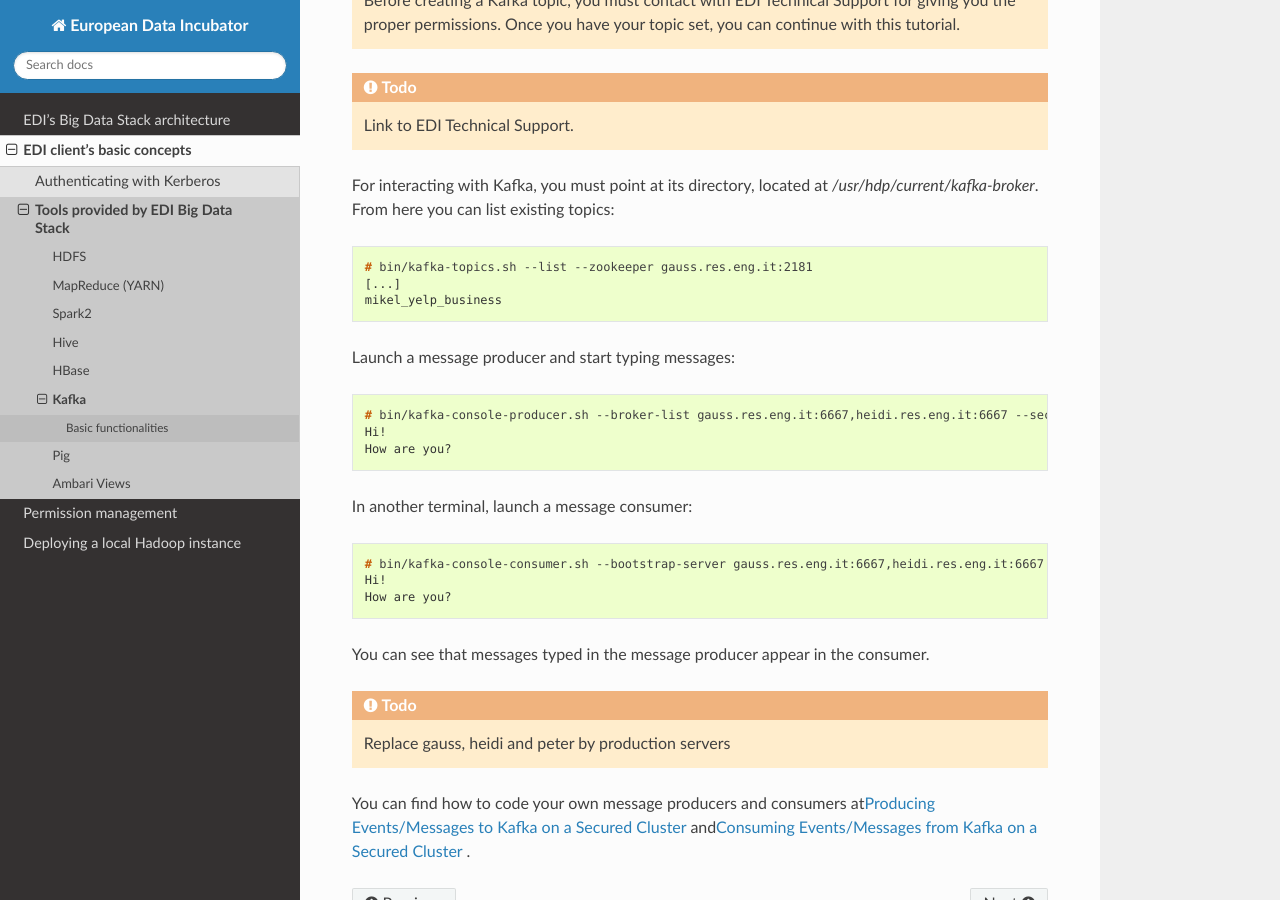
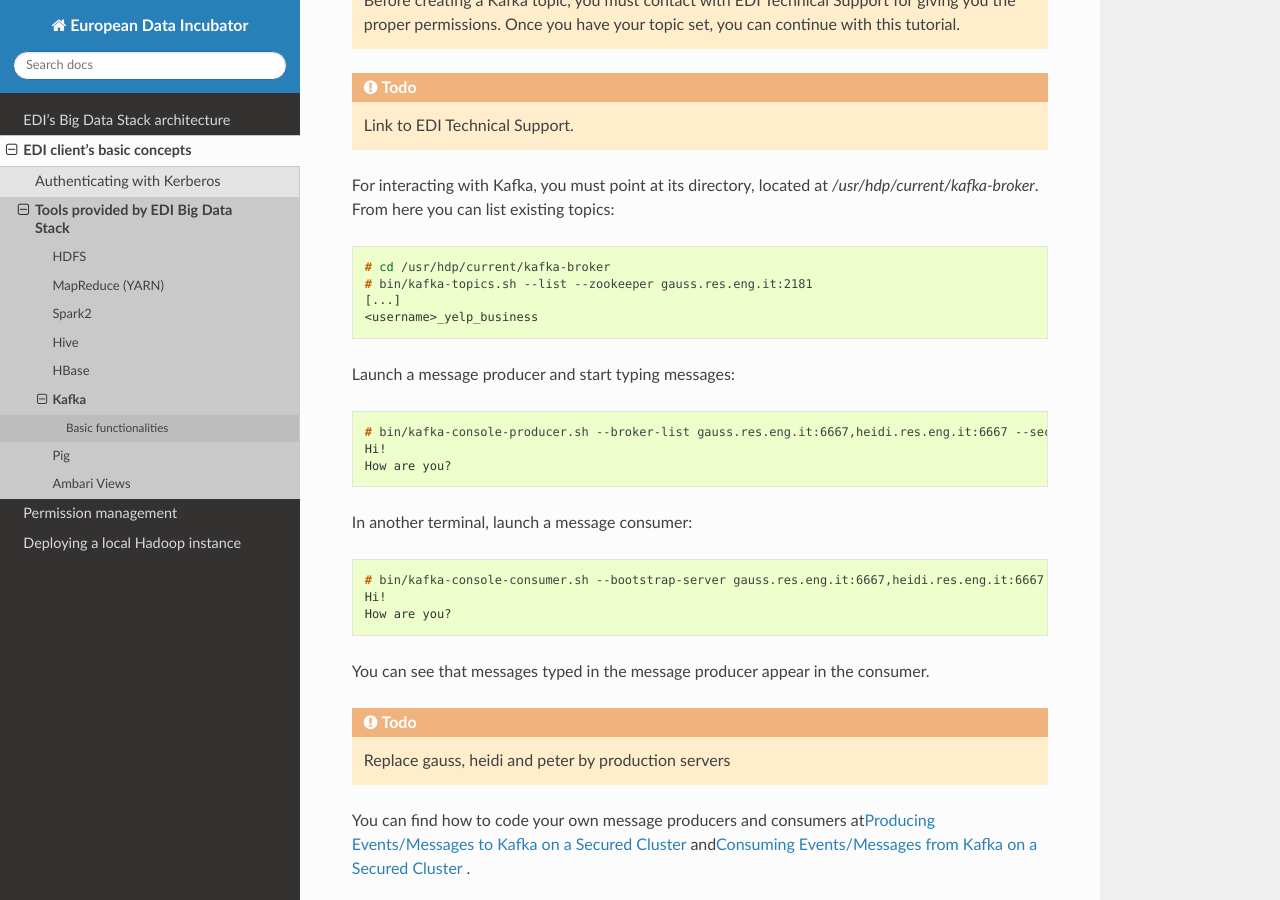
Before and after one commit to edincubator/edi-doc, a Sphinx documentation site: the page built from source/big-data-stack/tools/kafka.rst, in a window 1280 px wide and 900 px high, scrolled down 489 px. Built offline with Sphinx 7.4.7 and the Read the Docs theme 2.0.0, drawn with Linux system fonts in a browser that asks for light colours.

Commit message:
Replacing mikel by <username>

```diff
--- a/source/big-data-stack/tools/kafka.rst
+++ b/source/big-data-stack/tools/kafka.rst
@@ -29,16 +29,17 @@
 
 .. code-block:: console
 
+  # cd /usr/hdp/current/kafka-broker
   # bin/kafka-topics.sh --list --zookeeper gauss.res.eng.it:2181
   [...]
-  mikel_yelp_business
+  <username>_yelp_business
 
 
 Launch a message producer and start typing messages:
 
 .. code-block:: console
 
-  # bin/kafka-console-producer.sh --broker-list gauss.res.eng.it:6667,heidi.res.eng.it:6667 --security-protocol SASL_PLAINTEXT --topic mikel_test
+  # bin/kafka-console-producer.sh --broker-list gauss.res.eng.it:6667,heidi.res.eng.it:6667 --security-protocol SASL_PLAINTEXT --topic <username>_test
   Hi!
   How are you?
 
@@ -46,7 +47,7 @@
 
 .. code-block:: console
 
-  # bin/kafka-console-consumer.sh --bootstrap-server gauss.res.eng.it:6667,heidi.res.eng.it:6667 --security-protocol SASL_PLAINTEXT --topic mikel_test --from-beginning
+  # bin/kafka-console-consumer.sh --bootstrap-server gauss.res.eng.it:6667,heidi.res.eng.it:6667 --security-protocol SASL_PLAINTEXT --topic <username>_test --from-beginning
   Hi!
   How are you?
 
```
